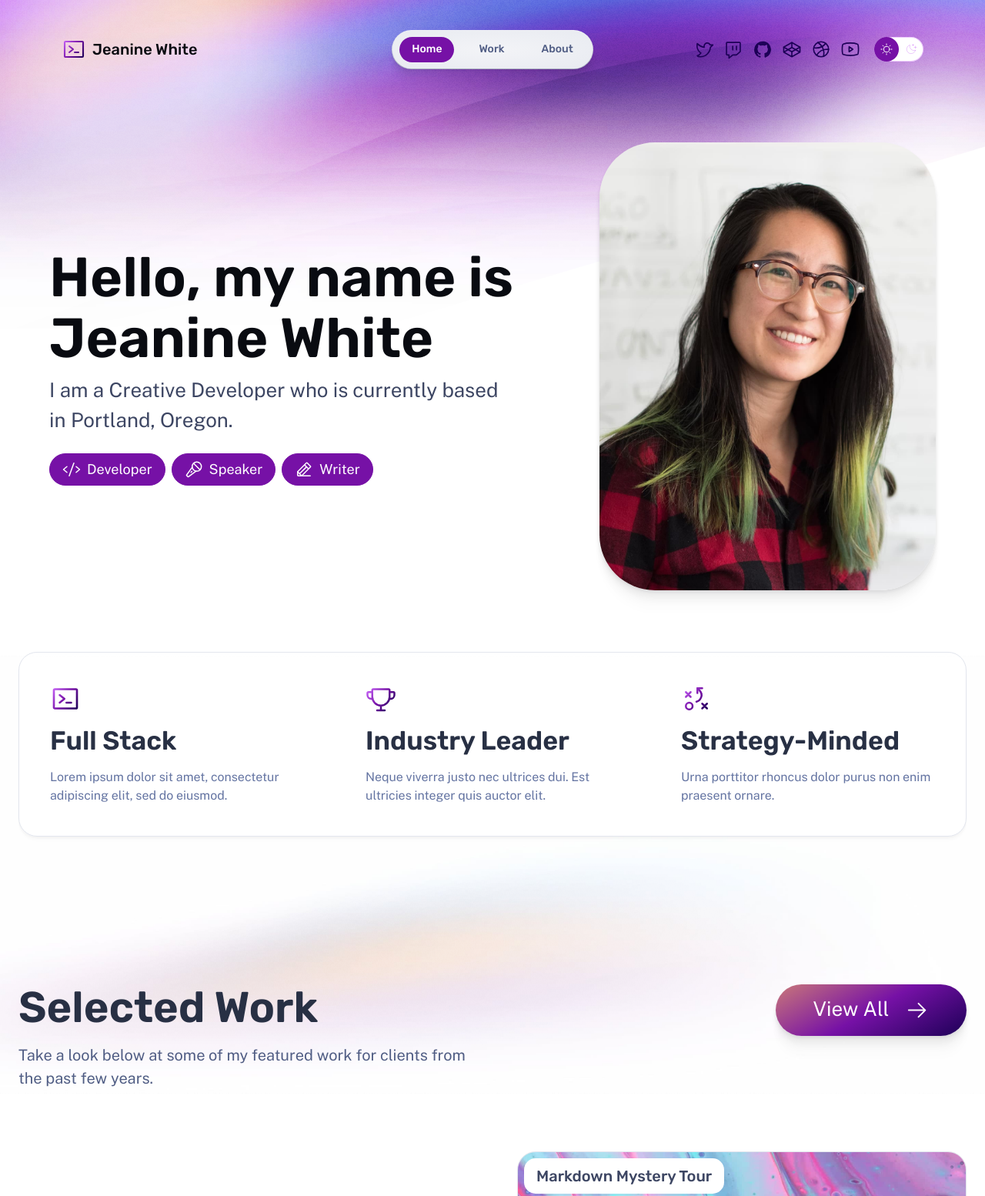
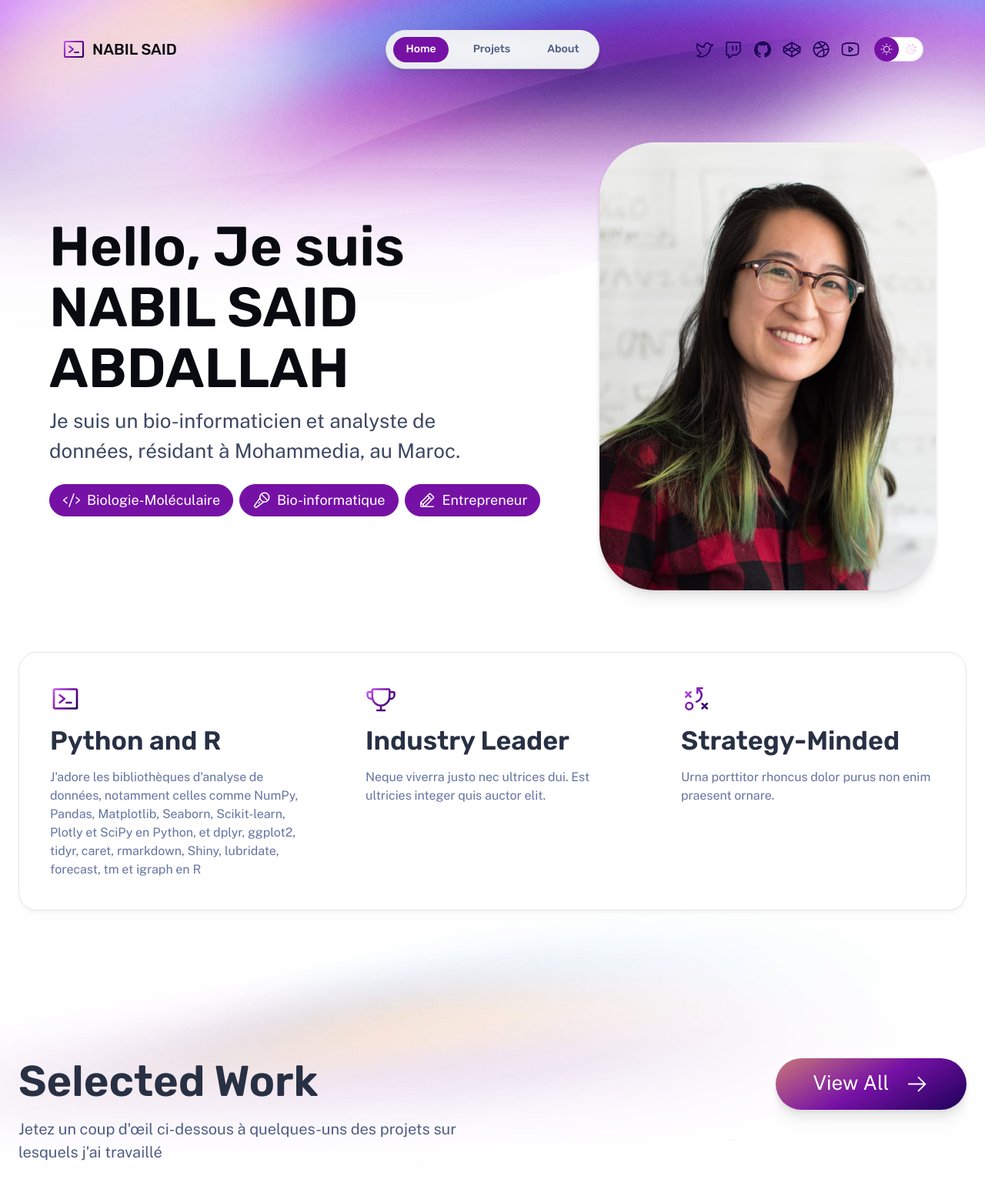
Before and after one commit to TOYB-IT/TOYB-IT.github.io, an Astro site: page / in a window 1280 px wide. Shown: the top 1554 px of the page at 77% size. Built offline with nearby package versions, Linux system fonts and the light colour scheme; Astro itself is replaced by a stand-in of ours.

Commit message:
first_for_deploy

```diff
--- a/src/components/MainHead.astro
+++ b/src/components/MainHead.astro
@@ -7,8 +7,8 @@ interface Props {
 }
 
 const {
-	title = 'Jeanine White: Personal Site',
-	description = 'The personal site of Jeanine White',
+	title = 'NABIL SAID: Personal Site',
+	description = 'The personal site of NABIL SAID',
 } = Astro.props;
 ---
 
--- a/src/components/Nav.astro
+++ b/src/components/Nav.astro
@@ -6,7 +6,7 @@ import type { iconPaths } from './IconPaths';
 /** Main menu items */
 const textLinks: { label: string; href: string }[] = [
 	{ label: 'Home', href: '/' },
-	{ label: 'Work', href: '/work/' },
+	{ label: 'Projets', href: '/work/' },
 	{ label: 'About', href: '/about/' },
 ];
 
@@ -25,7 +25,7 @@ const iconLinks: { label: string; href: string; icon: keyof typeof iconPaths }[]
 	<div class="menu-header">
 		<a href="/" class="site-title">
 			<Icon icon="terminal-window" color="var(--accent-regular)" size="1.6em" gradient />
-			Jeanine White
+			NABIL SAID
 		</a>
 		<menu-button>
 			<template>
--- a/src/components/Skills.astro
+++ b/src/components/Skills.astro
@@ -5,8 +5,10 @@ import Icon from './Icon.astro';
 <section class="box skills">
 	<div class="stack gap-2 lg:gap-4">
 		<Icon icon="terminal-window" color="var(--accent-regular)" size="2.5rem" gradient />
-		<h2>Full Stack</h2>
-		<p>Lorem ipsum dolor sit amet, consectetur adipiscing elit, sed do eiusmod.</p>
+		<h2> Python and R </h2>
+		<p>J'adore les bibliothèques d'analyse de données, notamment celles comme NumPy,
+		Pandas, Matplotlib, Seaborn, Scikit-learn, Plotly et SciPy en Python,
+		et dplyr, ggplot2, tidyr, caret, rmarkdown, Shiny, lubridate, forecast, tm et igraph en R</p>
 	</div>
 	<div class="stack gap-2 lg:gap-4">
 		<Icon icon="trophy" color="var(--accent-regular)" size="2.5rem" gradient />
--- a/src/pages/404.astro
+++ b/src/pages/404.astro
@@ -3,6 +3,6 @@ import Hero from '../components/Hero.astro';
 import BaseLayout from '../layouts/BaseLayout.astro';
 ---
 
-<BaseLayout title="Not Found" description="404 Error — this page was not found">
+<BaseLayout title="Not Found" description="Mise à jour en cour">
 	<Hero title="Page Not Found" tagline="Not found" />
 </BaseLayout>
--- a/src/pages/index.astro
+++ b/src/pages/index.astro
@@ -30,19 +30,19 @@ const projects = (await getCollection('work'))
 		<div class="wrapper stack gap-8 lg:gap-20">
 			<header class="hero">
 				<Hero
-					title="Hello, my name is Jeanine White"
-					tagline="I am a Creative Developer who is currently based in Portland, Oregon."
+					title="Hello, Je suis NABIL SAID ABDALLAH"
+					tagline="Je suis un bio-informaticien et analyste de données, résidant à Mohammedia, au Maroc."
 					align="start"
 				>
 					<div class="roles">
-						<Pill><Icon icon="code" size="1.33em" /> Developer</Pill>
-						<Pill><Icon icon="microphone-stage" size="1.33em" /> Speaker</Pill>
-						<Pill><Icon icon="pencil-line" size="1.33em" /> Writer</Pill>
+						<Pill><Icon icon="code" size="1.33em" />Biologie-Moléculaire </Pill>
+						<Pill><Icon icon="microphone-stage" size="1.33em" /> Bio-informatique</Pill>
+						<Pill><Icon icon="pencil-line" size="1.33em" />Entrepreneur</Pill>
 					</div>
 				</Hero>
 
 				<img
-					alt="Jeanine White smiling in a red plaid shirt and tortoise shell glasses"
+					alt="Nabil dans une presentation au formum de microbiologie"
 					width="480"
 					height="620"
 					src="/assets/portrait.jpg"
@@ -56,7 +56,7 @@ const projects = (await getCollection('work'))
 			<section class="section with-background with-cta">
 				<header class="section-header stack gap-2 lg:gap-4">
 					<h3>Selected Work</h3>
-					<p>Take a look below at some of my featured work for clients from the past few years.</p>
+					<p>Jetez un coup d'œil ci-dessous à quelques-uns des projets sur lesquels j'ai travaillé </p>
 				</header>
 
 				<div class="gallery">
--- a/src/pages/work.astro
+++ b/src/pages/work.astro
@@ -14,8 +14,8 @@ const projects = (await getCollection('work')).sort(
 ---
 
 <BaseLayout
-	title="My Work | Jeanine White"
-	description="Learn about Jeanine White's most recent projects"
+	title="My Work | NABIL SAID"
+	description="Learn about NABIL SAID's most recent projects"
 >
 	<div class="stack gap-20">
 		<main class="wrapper stack gap-8">
```
